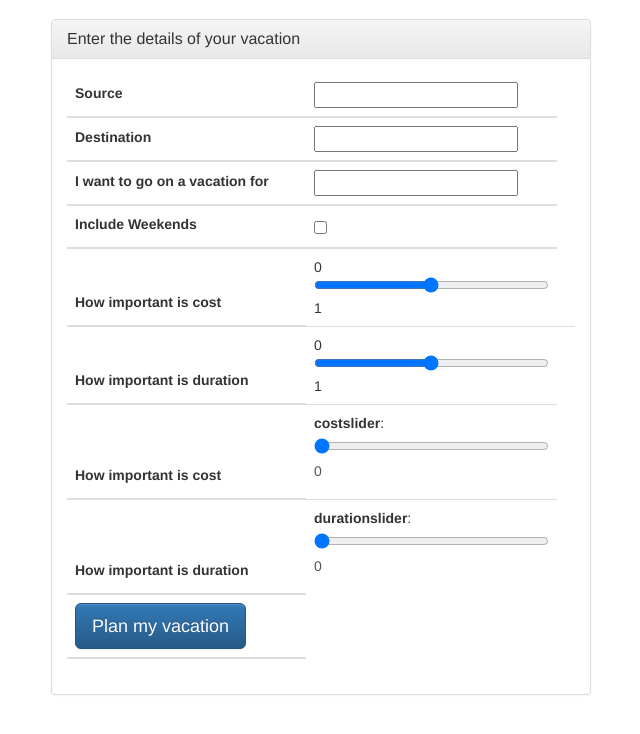
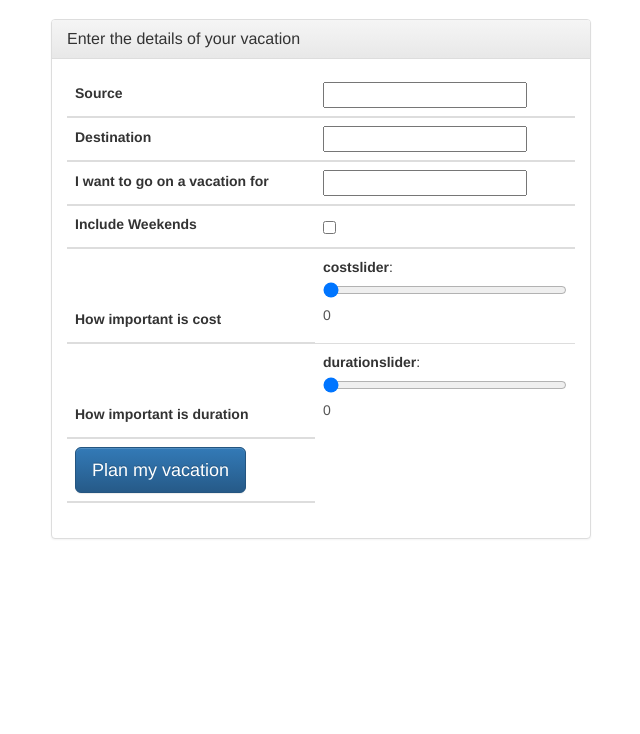
Before and after one commit to krprithvi/vacationplanner, a Flask app: page / in a window 1280 px wide. Shown: the part 51-785 px from the top of the page, without its empty margins (34-674 px from the left). Run offline with Flask 2, Linux system fonts and the light colour scheme; some libraries are stand-ins or nearby versions.

Commit message:
clean up

```diff
--- a/app/static/js/slider.js
+++ /dev/null
@@ -1,6 +0,0 @@
-function updateSlider(slideAmount) {
-		alert("inside func");
-		console.log("insode the js function");
-        var sliderDiv = document.getElementById("sliderAmount");
-        sliderDiv.innerHTML = slideAmount;
-    }
--- a/app/templates/planner.html
+++ b/app/templates/planner.html
@@ -95,15 +95,7 @@
                     <th><label for='weekends'>Include Weekends</label></th>
                   <th>{{ render_field(vacationplannerform.weekends) }}</th>
                 </tr>
-                <tr>
-                  <th><label for='cost'>How important is cost</label></th>
-                  <td><span style="display: inline;float:left;" > 0</span><input type="range" min="0" max="1" value="0.5" step="0.1" style="display:inline-block;" width="50%"onchange="updateSlider(this.value)"/> <div id="sliderAmount" name="sliderAmount" style="text-align: center;"></div><span style="display: inline;float:left;" > 1</span></td>
-                </tr>
-                <tr>
-                  <th><label for='duration'>How important is duration</label></th>
 
-                  <td ><span style="display: inline;float:left;" > 0</span><input type="range" min="0" max="1" value="0.5" step="0.1" style="display:inline-block;" width="50%"><span style="display: inline;float:left;"> 1</span><td>
-                </tr>
                 <tr>
                      <th><label for="cost">How important is cost</label></th>
                     <td><p>
--- a/app/views.py
+++ b/app/views.py
@@ -14,7 +14,6 @@ def planner():
     if vacationplannerform.is_submitted():
         if vacationplannerform.validate():
             # Iterate over dates
-            print vacationplannerform.data
             departureDate = "2017-12-15"
             returnDate = "2017-12-18"
             departureAirport = vacationplannerform.source.data
```
